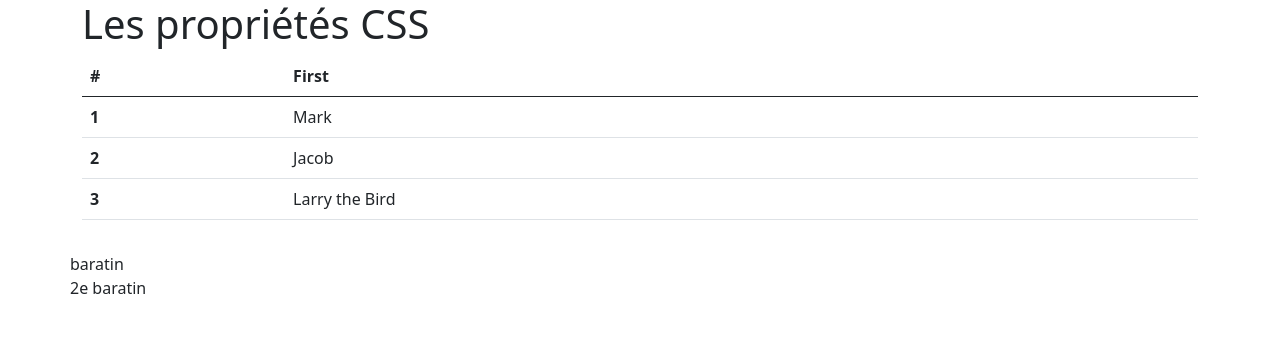
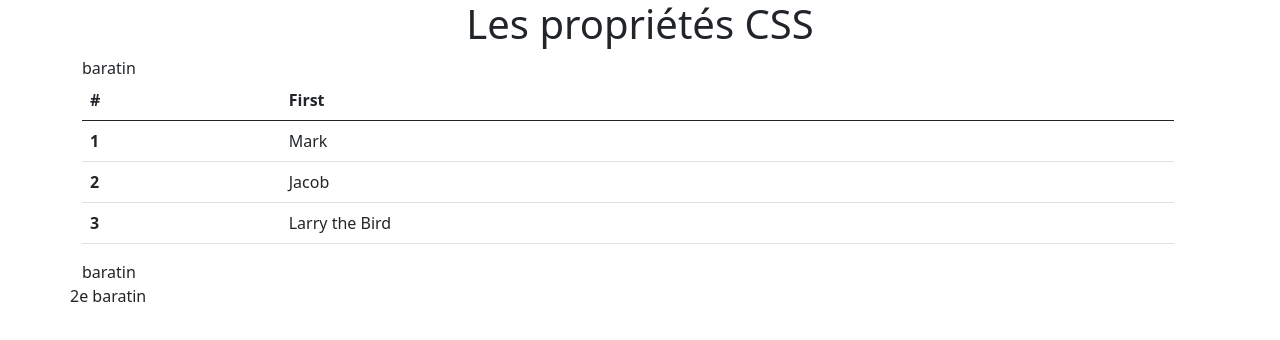
Before and after one commit to areverdy/tp_documentation_css, a plain HTML site: page index.html in a window 1280 px wide. Drawn offline with nearby package versions, Linux system fonts and the light colour scheme.

Commit message:
centrage du titre

```diff
--- a/index.html
+++ b/index.html
@@ -8,9 +8,15 @@
     <link href="https://cdn.jsdelivr.net/npm/bootstrap@5.0.2/dist/css/bootstrap.min.css" rel="stylesheet" integrity="sha384-EVSTQN3/azprG1Anm3QDgpJLIm9Nao0Yz1ztcQTwFspd3yD65VohhpuuCOmLASjC" crossorigin="anonymous">
     </head>
 <body>
-    <div class="container">
-        <h1>Les propriétés CSS</h1>
+    <div class="container-fluid">
+        <h1 class="text-center">Les propriétés CSS</h1>
+        <div class="container">
+            <div class="row">
+              <div class="col">
+                baratin
+                </div>
         <div class="row">
+            <div class="col">
             <div class="table">
                 <table class="table">
                     <thead>
```
